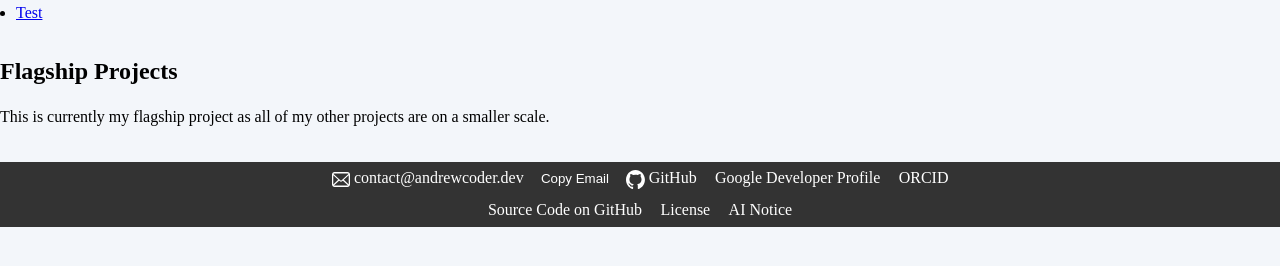
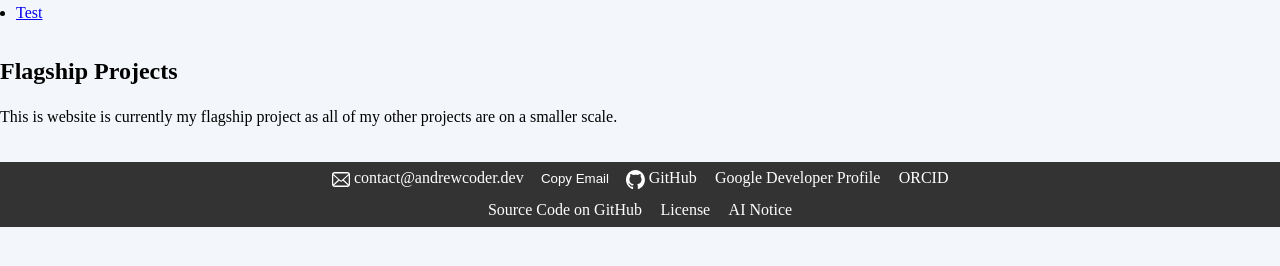
Before and after one commit to Andrew-Dev-Coder/Portfolio, a Jekyll site: the page built from Pages/Projects/overview.html, in a window 1280 px wide. Shown: the part 134-400 px from the top of the page. Built offline with Jekyll 4.4.1, drawn with Linux system fonts in a browser that asks for light colours.

```diff
--- a/Pages/Projects/overview.html
+++ b/Pages/Projects/overview.html
@@ -17,7 +17,7 @@
     </ul>
     <h2>Flagship Projects</h2>
     <p>
-        This is currently my flagship project as all of my other projects are on a smaller scale.
+        This is website is currently my flagship project as all of my other projects are on a smaller scale.
     </p>
     {% include footer.html %}
 
```
